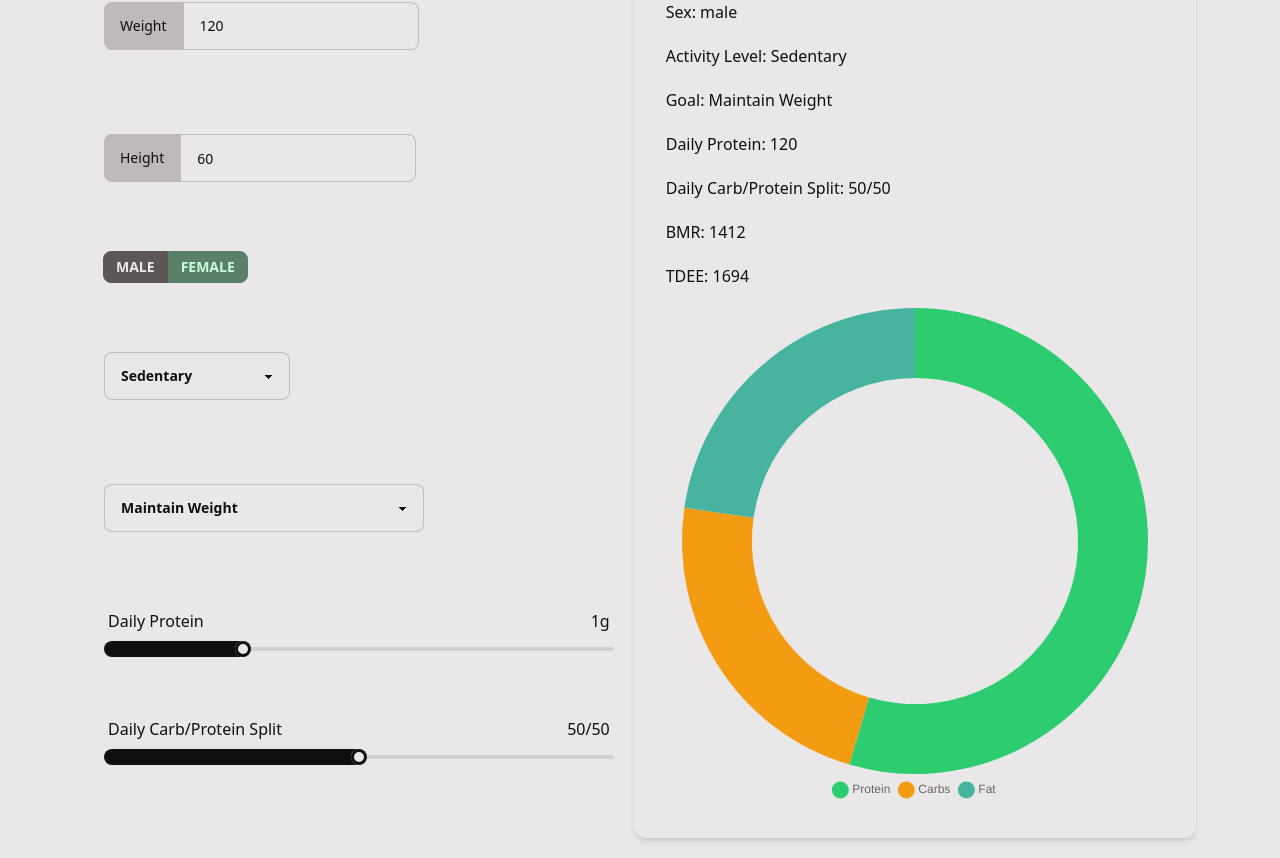
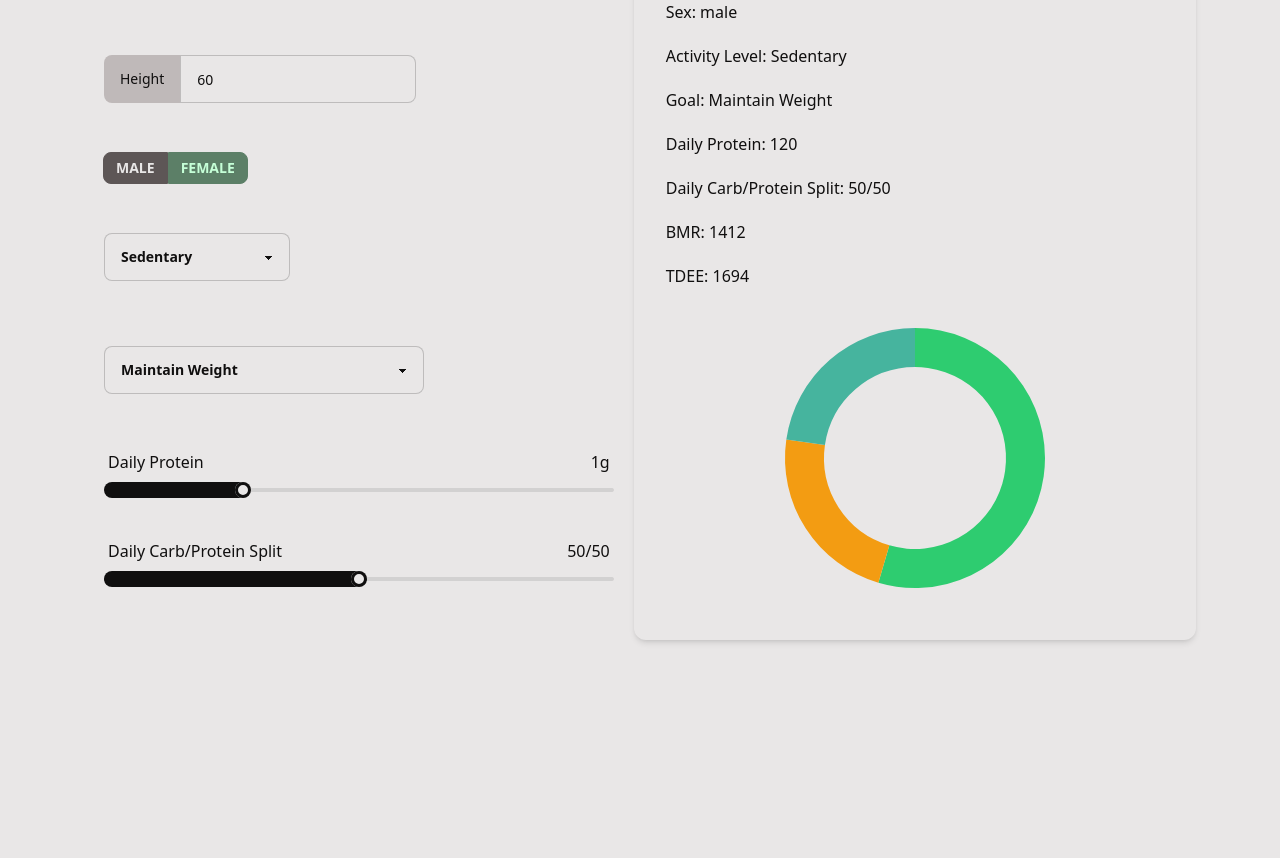
Before and after one commit to gabe-santos/calorie-macro-calc, a React (Vite) app: page / in a window 1280 px wide. Shown: the part 436-1294 px from the top of the page. After the commit the page ends 1096 px from the top, so only its background shows below. Built offline with nearby package versions, Linux system fonts and the light colour scheme.

Commit message:
fixes results display and donut chart

```diff
--- a/src/App.tsx
+++ b/src/App.tsx
@@ -118,7 +118,7 @@ export const App = () => {
 			<h2 className='text-2xl font-normal text-zinc-500'>
 				Calorie and Macro Calculator
 			</h2>
-			<div className='container flex p-5 max-w-6xl mx-auto'>
+			<div className='container flex p-5 max-w-6xl mx-auto max-h-[62rem]'>
 				<FormDisplay
 					age={age}
 					weight={weight}
--- a/src/components/DonutChart.tsx
+++ b/src/components/DonutChart.tsx
@@ -1,45 +1,89 @@
-import { Chart as ChartJS, ArcElement, Tooltip, Legend } from 'chart.js';
-import { Doughnut } from 'react-chartjs-2';
+import { Chart, DoughnutController, ArcElement } from 'chart.js';
+import { useRef, useEffect } from 'react';
+// import { Doughnut } from 'react-chartjs-2';
 
-ChartJS.register(ArcElement, Tooltip, Legend);
+Chart.register(DoughnutController, ArcElement);
 
 interface DonutChartProps {
 	dataset: number[];
 }
 
-export const DonutChart = ({ dataset }: DonutChartProps) => {
-	const data = {
-		labels: ['Protein', 'Carbs', 'Fat'],
-		datasets: [
-			{
-				label: 'grams',
-				data: dataset,
-				backgroundColor: [
-					'hsl(145deg 63% 49%)',
-					'hsl(37deg 90% 51%)',
-					'hsl(168deg 44% 49%)',
+// export const DonutChart = ({ dataset }: DonutChartProps) => {
+// 	const data = {
+// 		labels: ['Protein', 'Carbs', 'Fat'],
+// 		datasets: [
+// 			{
+// 				label: 'grams',
+// 				data: dataset,
+// 				backgroundColor: [
+// 					'hsl(145deg 63% 49%)',
+// 					'hsl(37deg 90% 51%)',
+// 					'hsl(168deg 44% 49%)',
+// 				],
+// 				borderWidth: 0,
+// 				hoverOffset: 20,
+// 				cutout: '70%',
+// 				// responsive: true,
+// 				// maintainAspectRatio: false,
+// 			},
+// 		],
+// 	};
+
+// 	const options = {
+// 		plugins: {
+// 			legend: {
+// 				display: true,
+// 				position: 'bottom',
+// 				labels: {
+// 					usePointStyle: true,
+// 					boxWidth: 20,
+// 				},
+// 			},
+// 		},
+// 	};
+
+// 	return <Doughnut data={data} options={options} />;
+// };
+
+export const DonutChart = ({ data, labels, backgroundColors }) => {
+	const chartRef = useRef();
+
+	useEffect(() => {
+		const canvasRef = chartRef.current;
+		const ctx = canvasRef.getContext('2d');
+
+		let chartInstance = new Chart(ctx, {
+			type: 'doughnut',
+			data: {
+				labels: labels,
+				datasets: [
+					{
+						data: data,
+						backgroundColor: backgroundColors,
+						borderWidth: 0,
+						hoverOffset: 20,
+					},
 				],
-				borderWidth: 0,
-				hoverOffset: 20,
+			},
+			options: {
 				cutout: '70%',
-				// responsive: true,
-				// maintainAspectRatio: false,
-			},
-		],
-	};
-
-	const options = {
-		plugins: {
-			legend: {
-				display: true,
-				position: 'bottom',
-				labels: {
-					usePointStyle: true,
-					boxWidth: 20,
+				responsive: true,
+				maintainAspectRatio: false,
+				layout: {
+					padding: 20,
 				},
 			},
-		},
-	};
+		});
 
-	return <Doughnut data={data} options={options} />;
+		// Cleanup function to destroy the chart instance
+		return () => {
+			chartInstance.destroy();
+		};
+	}, [data, labels, backgroundColors]);
+
+	return (
+		<div className='chart-container max-w-full'>
+			<canvas ref={chartRef} />
+		</div>
+	);
 };
--- a/src/components/ResultsDisplay.tsx
+++ b/src/components/ResultsDisplay.tsx
@@ -28,7 +28,7 @@ export const ResultsDisplay = ({
 	tdee,
 }: ResultsDisplayProps) => {
 	return (
-		<div className='container flex flex-col flex-grow shadow-md p-8 rounded-xl space-y-5 text-left'>
+		<div className='container flex flex-col  shadow-md p-8 rounded-xl space-y-5 text-left max-h-full'>
 			<h1 className='text-3xl my-5 font-semibold text-center'>Results</h1>
 			<div>Unit: {unit}</div>
 			<div>Age: {age}</div>
@@ -45,7 +45,13 @@ export const ResultsDisplay = ({
 			<div>BMR: {bmr}</div>
 			<div>TDEE: {tdee}</div>
 			<DonutChart
-				dataset={[dailyProtein, carbPercent, 100 - carbPercent]}
+				data={[dailyProtein, carbPercent, 100 - carbPercent]}
+				labels={['Protein', 'Carbs', 'Fat']}
+				backgroundColors={[
+					'hsl(145deg 63% 49%)',
+					'hsl(37deg 90% 51%)',
+					'hsl(168deg 44% 49%)',
+				]}
 			/>
 		</div>
 	);
```
